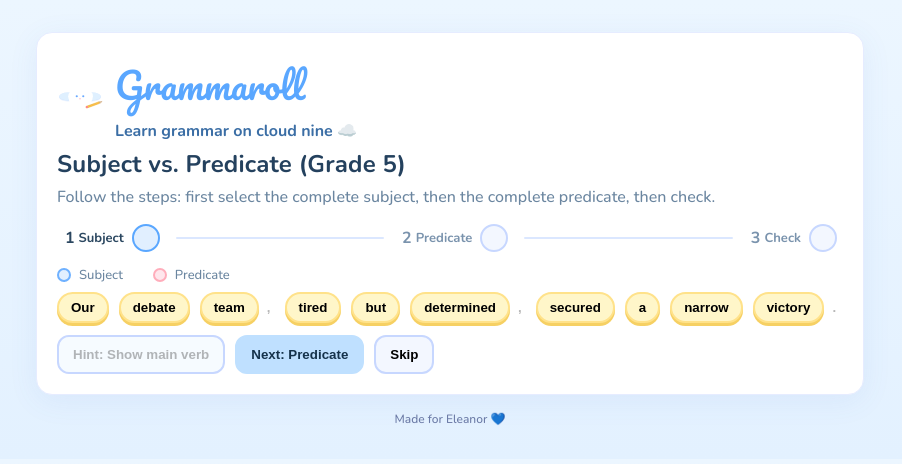
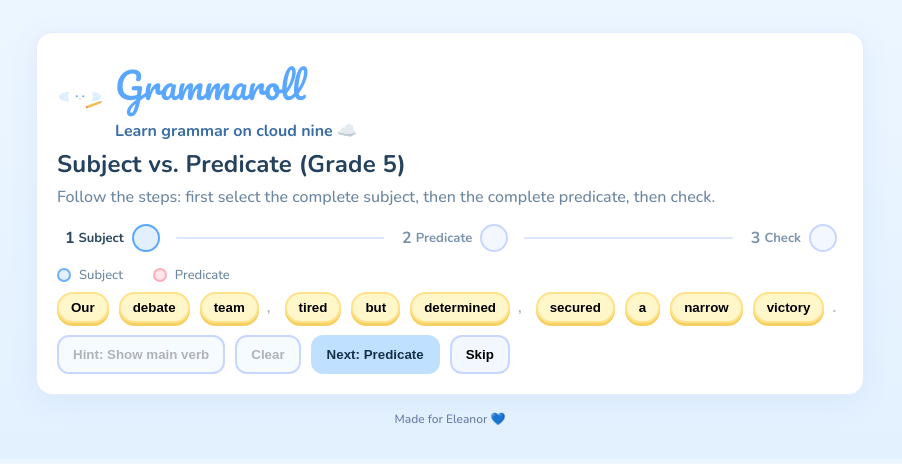
Before and after one commit to chokn/grammaroll, a React (Vite) app: page / in a window 1280 px wide. Shown: the top 464 px of the page, without its empty margins (190-1092 px from the left). Built offline with nearby package versions, Linux system fonts and the light colour scheme.

Commit message:
selection toggle reset

```diff
--- a/src/App.tsx
+++ b/src/App.tsx
@@ -34,9 +34,29 @@ export default function App(){
   useEffect(() => { next() }, [])
 
   const toggle = (idx: number) => {
-    const nextSel = new Set(sel[mode])
-    nextSel.has(idx) ? nextSel.delete(idx) : nextSel.add(idx)
-    setSel({ ...sel, [mode]: nextSel })
+    const currentMode = mode
+    const otherMode = mode === 'complete_subject' ? 'complete_predicate' : 'complete_subject'
+
+    const nextSel = new Set(sel[currentMode])
+    const otherSel = new Set(sel[otherMode])
+
+    // If clicking a token already selected in current mode, deselect it
+    if (nextSel.has(idx)) {
+      nextSel.delete(idx)
+    } else {
+      // Otherwise, add to current mode and remove from other mode
+      nextSel.add(idx)
+      otherSel.delete(idx)
+    }
+
+    setSel({
+      [currentMode]: nextSel,
+      [otherMode]: otherSel
+    } as typeof sel)
+  }
+
+  const clearSelections = () => {
+    setSel({ complete_subject: new Set(), complete_predicate: new Set() })
   }
 
   const submit = () => {
@@ -97,6 +117,15 @@ export default function App(){
 
             <div className="row" style={{marginTop: 12}}>
               <button className="button ghost" onClick={()=>setRevealVerb(true)} disabled={revealVerb || step===0}>Hint: Show main verb</button>
+              {step < 2 && (
+                <button
+                  className="button ghost"
+                  onClick={clearSelections}
+                  disabled={sel.complete_subject.size === 0 && sel.complete_predicate.size === 0}
+                >
+                  Clear
+                </button>
+              )}
               {step > 0 && (
                 <button className="button" onClick={()=>{ setStep((s)=> (s>0 ? (s-1) as 0|1|2 : s)); setMode('complete_subject'); setResult(null); }}>Back</button>
               )}
```
